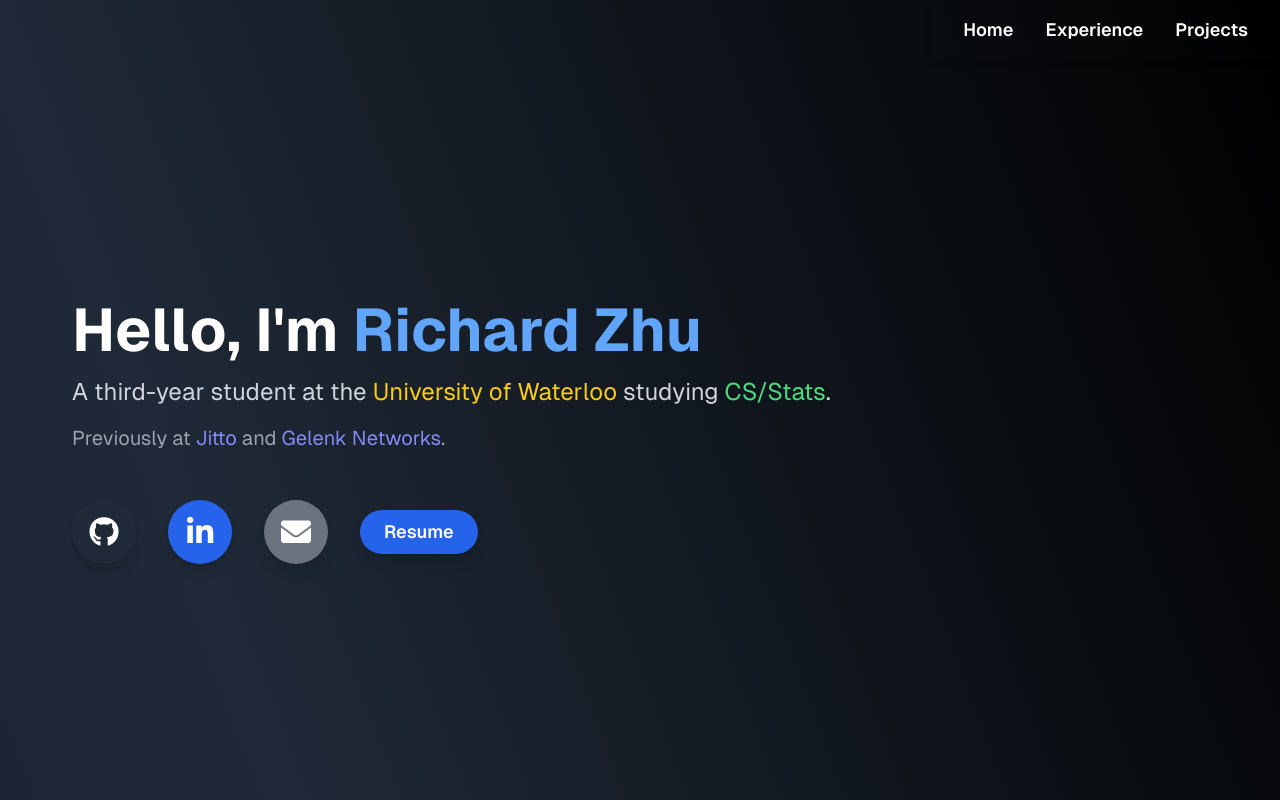
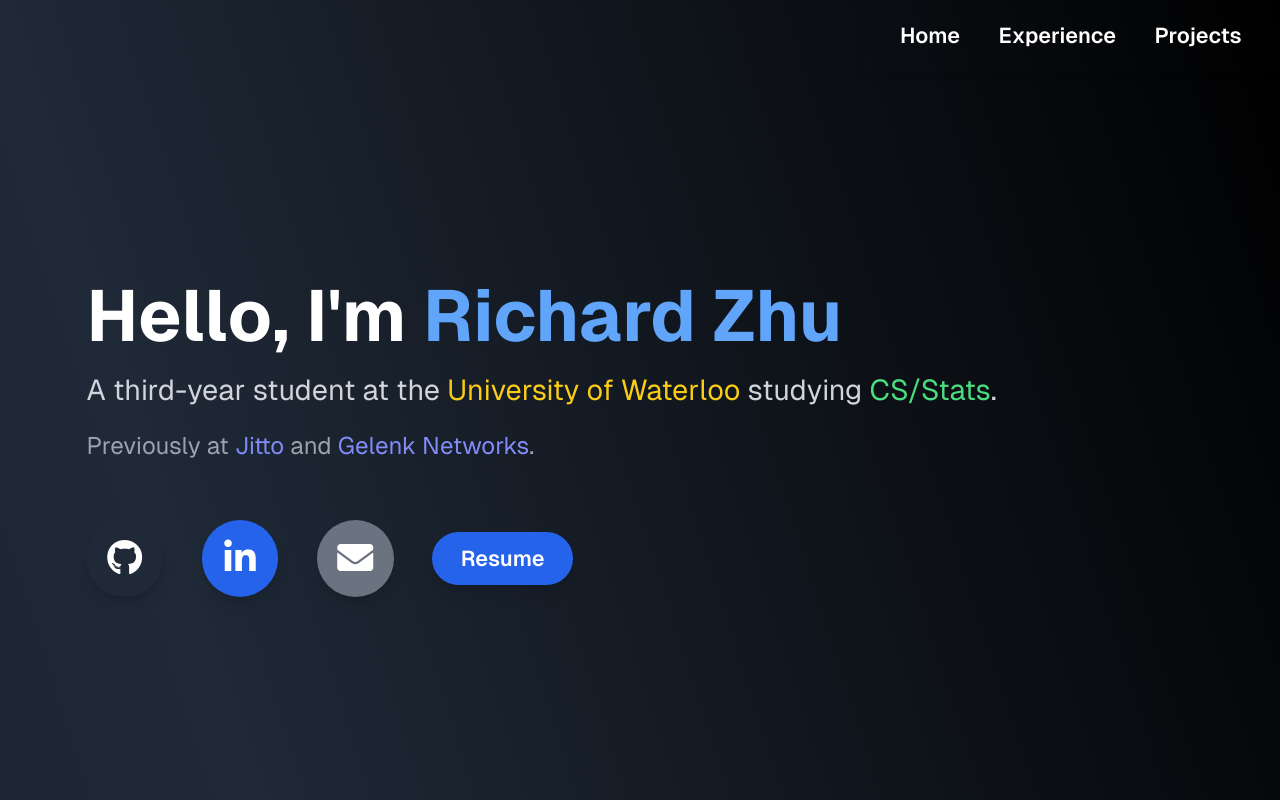
Before and after one commit to richardyzhu/personal-website, a Next.js app: page / in a window 1280 px wide. Shown: the top 800 px of the page. Built offline with nearby package versions, Linux system fonts and the light colour scheme.

Commit message:
made font larger

```diff
--- a/app/globals.css
+++ b/app/globals.css
@@ -25,3 +25,7 @@
     text-wrap: balance;
   }
 }
+
+html {
+  font-size: 120%;
+}
```
